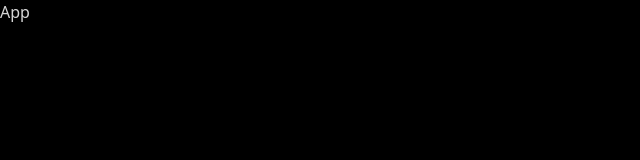
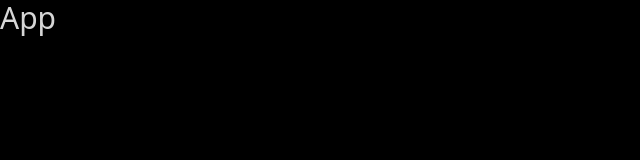
Before and after one commit to ammrshmbng/twitter-clone, a React (Vite) app in the folder frontend/: page / in a window 1280 px wide. Shown: the top 160 px of the page, without its empty margins (0-640 px from the left). Built offline with nearby package versions, Linux system fonts and the light colour scheme; the HTML template or start-up script is replaced by a standard one.

Commit message:
frontend project started

```diff
--- a/frontend/src/App.jsx
+++ b/frontend/src/App.jsx
@@ -1,8 +1,7 @@
-import React from 'react'
 
 const App = () => {
   return (
-	<div>App</div>
+	<div className="text-3xl ">App</div>
   )
 }
 
```
Also changed, not shown: frontend/.eslintrc.cjs.
